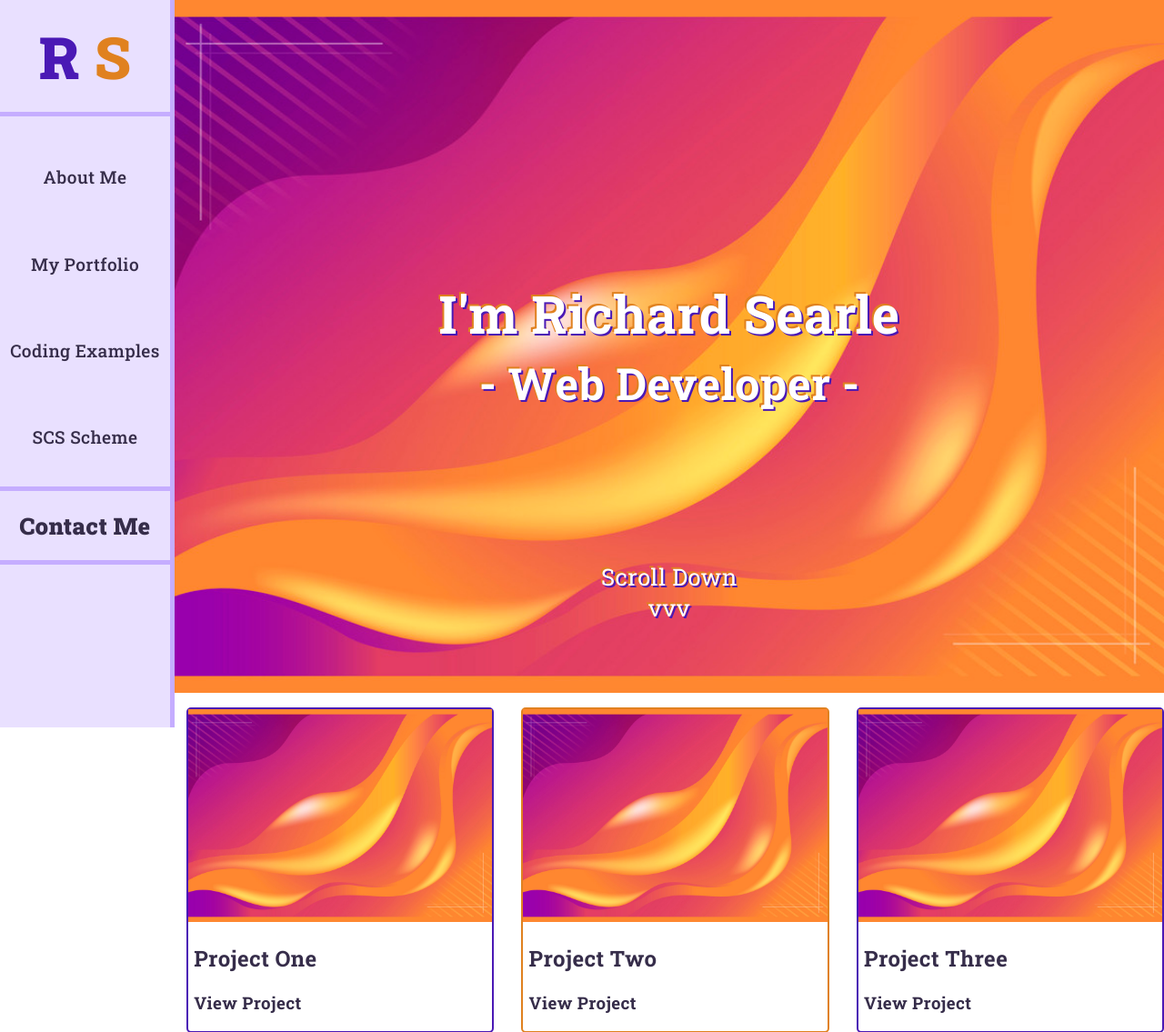
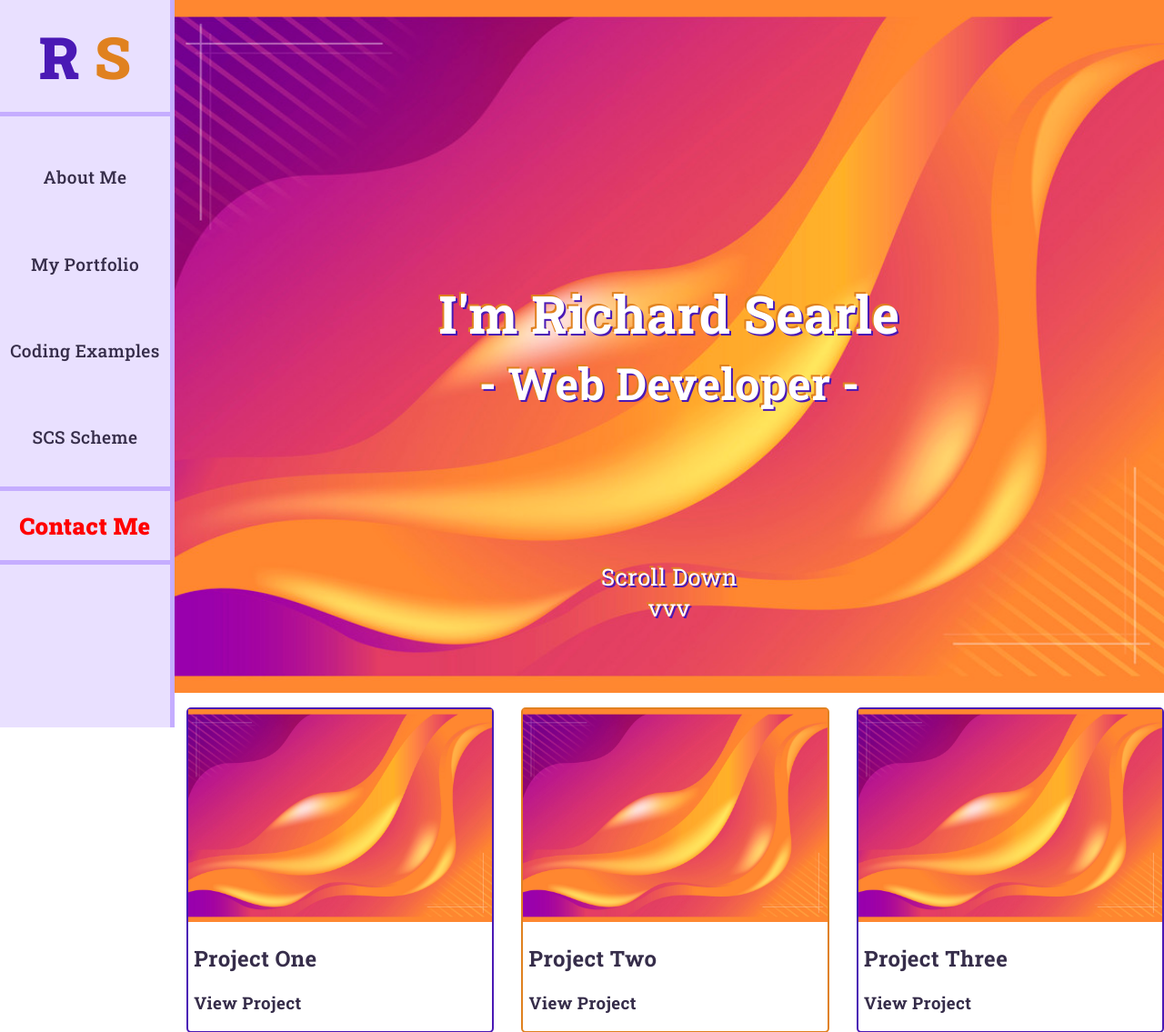
Before and after one commit to ThePolarEclipse/Portfolio, a PHP site: page / in a window 1280 px wide. Shown: the top 1135 px of the page at 91% size. Run offline with PHP 8.4, Linux system fonts and the light colour scheme.

Commit message:
Media query mixin system

```diff
--- a/css/application.css
+++ b/css/application.css
@@ -59,3 +59,9 @@ p.centered { top: 85%; left: 50%; font-size: 2vw; }
 .primary-orange_text { color: #e0811f; }
 
 .primary-orange_back { background-colour: #e0811f; }
+
+@media (min-width: 280px) { #sidebar-contact > h2 { font-weight: 1000; font-size: 2vw; padding-top: 0; }
+  #sidebar-contact > h2 a { color: red; } }
+
+@media (max-width: 280px) { #sidebar-contact > h2 { font-weight: 1000; font-size: 2vw; padding-top: 0; }
+  #sidebar-contact > h2 a { color: green; } }
--- a/scss/base/_mixins.scss
+++ b/scss/base/_mixins.scss
@@ -1,21 +1,29 @@
 //not that viewport
 @mixin not-viewport($breakpoint) {
-  @if $breakpoint == mobile {
-    @media (min-width: 767px) { @content; }
-  } @else if $breakpoint == tablet {
-    @media (min-width: 768px) and (max-width: 991px) { @content; }
-  } @else if $breakpoint == desktop {
-    @media (max-width: 992px) { @content; }
+  @if $breakpoint == XS {
+    @media (min-width: 280px) { @content; }
+  } @else if $breakpoint == S {
+    @media (max-width: 567px), (min-width: 768px) { @content; }
+  } @else if $breakpoint == M {
+    @media (max-width: 768px), (min-width: 992px) { @content; }
+  } @else if $breakpoint == L {
+    @media (max-width: 992px), (min-width: 1200px) { @content; }
+  } @else if $breakpoint == XL {
+    @media (max-width: 1200px) { @content; }
   }
 }
 
 //is that viewport
 @mixin is-viewport($breakpoint) {
-  @if $breakpoint == mobile {
-    @media (min-width: 767px) { @content; }
-  } @else if $breakpoint == tablet {
-    @media (min-width: 768px) and (max-width: 991px) { @content; }
-  } @else if $breakpoint == desktop {
-    @media (max-width: 992px) { @content; }
+  @if $breakpoint == XS {
+    @media (max-width: 280px) { @content; }
+  } @else if $breakpoint == S {
+    @media (min-width: 567px) and (max-width: 768px) { @content; }
+  } @else if $breakpoint == M {
+    @media (min-width: 768px) and (max-width: 992px) { @content; }
+  } @else if $breakpoint == L {
+    @media (min-width: 992px) and (max-width: 1200px) { @content; }
+  } @else if $breakpoint == XL {
+    @media (min-width: 1200px) { @content; }
   }
 }
--- a/scss/layout/_media.scss
+++ b/scss/layout/_media.scss
@@ -1,7 +1,23 @@
-@include not-viewport(mobile) {
+//testing. remove later
 
+@include not-viewport(XS) {
+	#sidebar-contact>h2{
+	font-weight: 1000;
+	font-size: 2vw;
+	padding-top: 0;
+	a{
+	color: red;
+	}
+}
 }
 
-@include is-viewport(mobile) {
-
+@include is-viewport(XS) {
+	#sidebar-contact>h2{
+	font-weight: 1000;
+	font-size: 2vw;
+	padding-top: 0;
+	a{
+	color: green;
+	}
 }
+}
```
